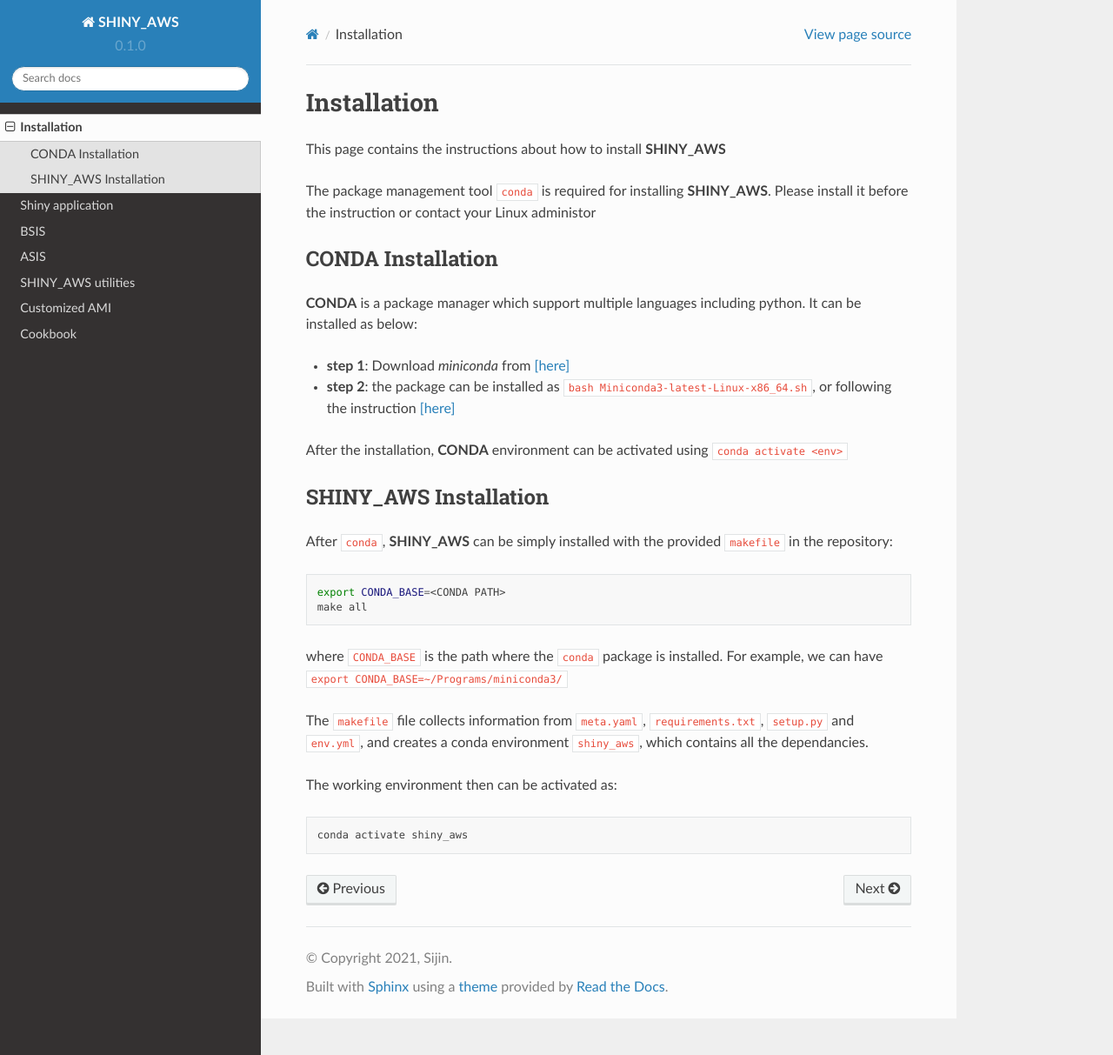
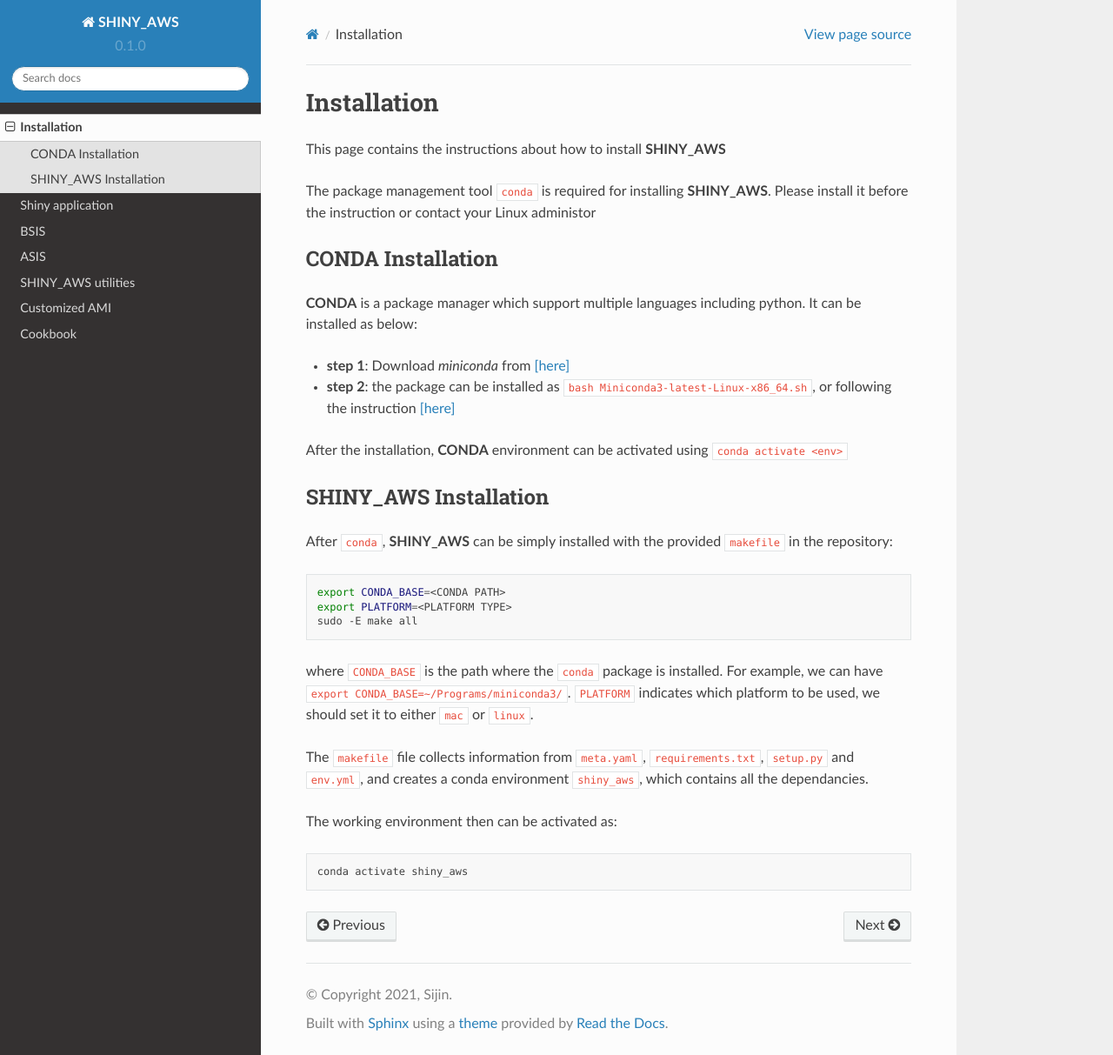
Before and after one commit to jzanetti/shiny_aws, a Sphinx documentation site: the page built from doc/source/Installation.rst, in a window 1280 px wide and 1213 px high. Shown: the whole window at 87% size. Built offline with Sphinx 7.4.7 and the Read the Docs theme 2.0.0, drawn with Linux system fonts in a browser that asks for light colours.

Commit message:
add mac makefile

```diff
--- a/doc/source/Installation.rst
+++ b/doc/source/Installation.rst
@@ -22,9 +22,11 @@
 .. code-block:: bash
 
    export CONDA_BASE=<CONDA PATH>
-   make all
+   export PLATFORM=<PLATFORM TYPE>
+   sudo -E make all
 
-where ``CONDA_BASE`` is the path where the ``conda`` package is installed. For example, we can have ``export CONDA_BASE=~/Programs/miniconda3/``
+where ``CONDA_BASE`` is the path where the ``conda`` package is installed. For example, we can have ``export CONDA_BASE=~/Programs/miniconda3/``.
+``PLATFORM`` indicates which platform to be used, we should set it to either ``mac`` or ``linux``.
 
 The ``makefile`` file collects information from ``meta.yaml``, ``requirements.txt``, ``setup.py`` and ``env.yml``, and creates a conda environment ``shiny_aws``, which contains all the dependancies.
 
```
Also changed, not shown: 1 other file.
